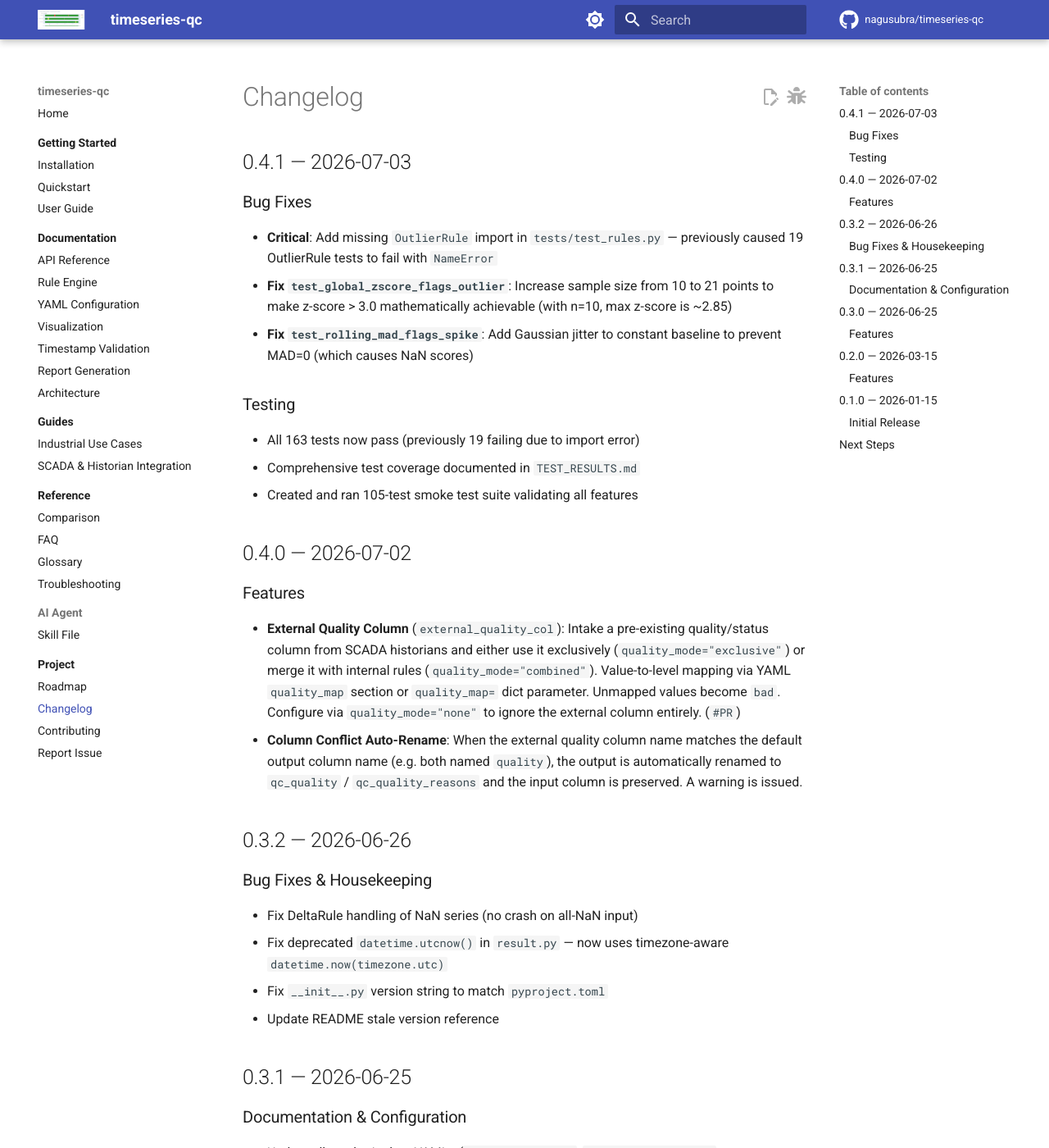
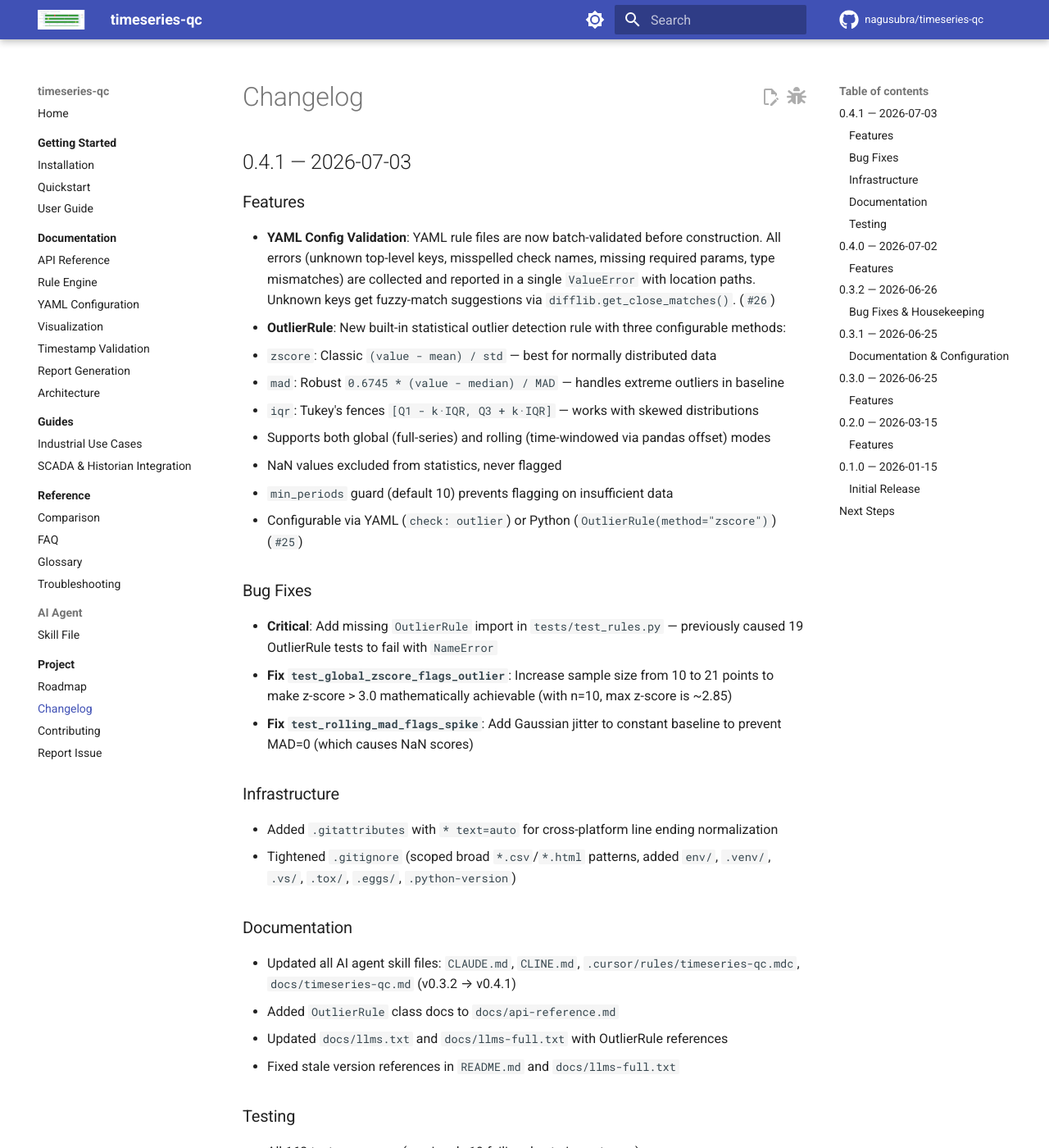
Before and after one commit to nagusubra/timeseries-qc, an MkDocs documentation site: the page built from docs/changelog.md, in a window 1280 px wide and 1400 px high. Shown: the whole window at 82% size. Built offline with MkDocs 1.6.1 and Material for MkDocs 9.7.7, drawn with Linux system fonts in a browser that asks for light colours; comment, search, counter and statistics services are not loaded.

Commit message:
docs: update changelog with OutlierRule + config validation features; update SEO descriptions

```diff
--- a/docs/changelog.md
+++ b/docs/changelog.md
@@ -7,11 +7,35 @@ description: Version history and release notes for the timeseries-qc library.
 
 ## 0.4.1 — 2026-07-03
 
+### Features
+
+- **YAML Config Validation**: YAML rule files are now batch-validated before construction. All errors (unknown top-level keys, misspelled check names, missing required params, type mismatches) are collected and reported in a single `ValueError` with location paths. Unknown keys get fuzzy-match suggestions via `difflib.get_close_matches()`. (`#26`)
+- **OutlierRule**: New built-in statistical outlier detection rule with three configurable methods:
+  - `zscore`: Classic `(value - mean) / std` — best for normally distributed data
+  - `mad`: Robust `0.6745 * (value - median) / MAD` — handles extreme outliers in baseline
+  - `iqr`: Tukey's fences `[Q1 - k·IQR, Q3 + k·IQR]` — works with skewed distributions
+  - Supports both global (full-series) and rolling (time-windowed via pandas offset) modes
+  - NaN values excluded from statistics, never flagged
+  - `min_periods` guard (default 10) prevents flagging on insufficient data
+  - Configurable via YAML (`check: outlier`) or Python (`OutlierRule(method="zscore")`) (`#25`)
+
 ### Bug Fixes
 
 - **Critical**: Add missing `OutlierRule` import in `tests/test_rules.py` — previously caused 19 OutlierRule tests to fail with `NameError`
 - **Fix `test_global_zscore_flags_outlier`**: Increase sample size from 10 to 21 points to make z-score > 3.0 mathematically achievable (with n=10, max z-score is ~2.85)
 - **Fix `test_rolling_mad_flags_spike`**: Add Gaussian jitter to constant baseline to prevent MAD=0 (which causes NaN scores)
+
+### Infrastructure
+
+- Added `.gitattributes` with `* text=auto` for cross-platform line ending normalization
+- Tightened `.gitignore` (scoped broad `*.csv`/`*.html` patterns, added `env/`, `.venv/`, `.vs/`, `.tox/`, `.eggs/`, `.python-version`)
+
+### Documentation
+
+- Updated all AI agent skill files: `CLAUDE.md`, `CLINE.md`, `.cursor/rules/timeseries-qc.mdc`, `docs/timeseries-qc.md` (v0.3.2 → v0.4.1)
+- Added `OutlierRule` class docs to `docs/api-reference.md`
+- Updated `docs/llms.txt` and `docs/llms-full.txt` with OutlierRule references
+- Fixed stale version references in `README.md` and `docs/llms-full.txt`
 
 ### Testing
 
```
Also changed, not shown: docs/index.md (+3 -2 lines), docs/quickstart.md (+1 -1 lines), docs/rules.md (+1 -1 lines), docs/yaml-configuration.md (+1 -1 lines).
